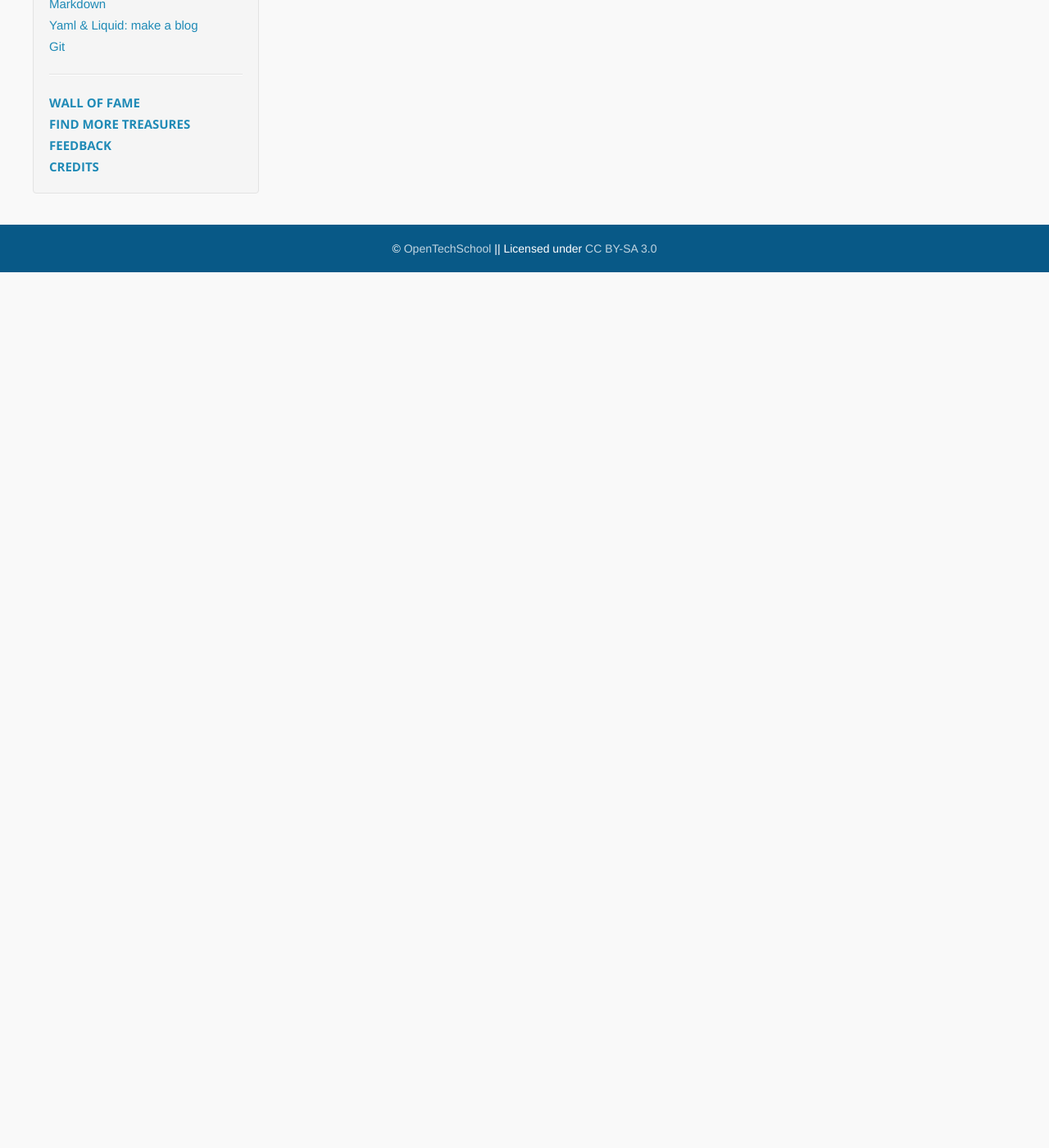
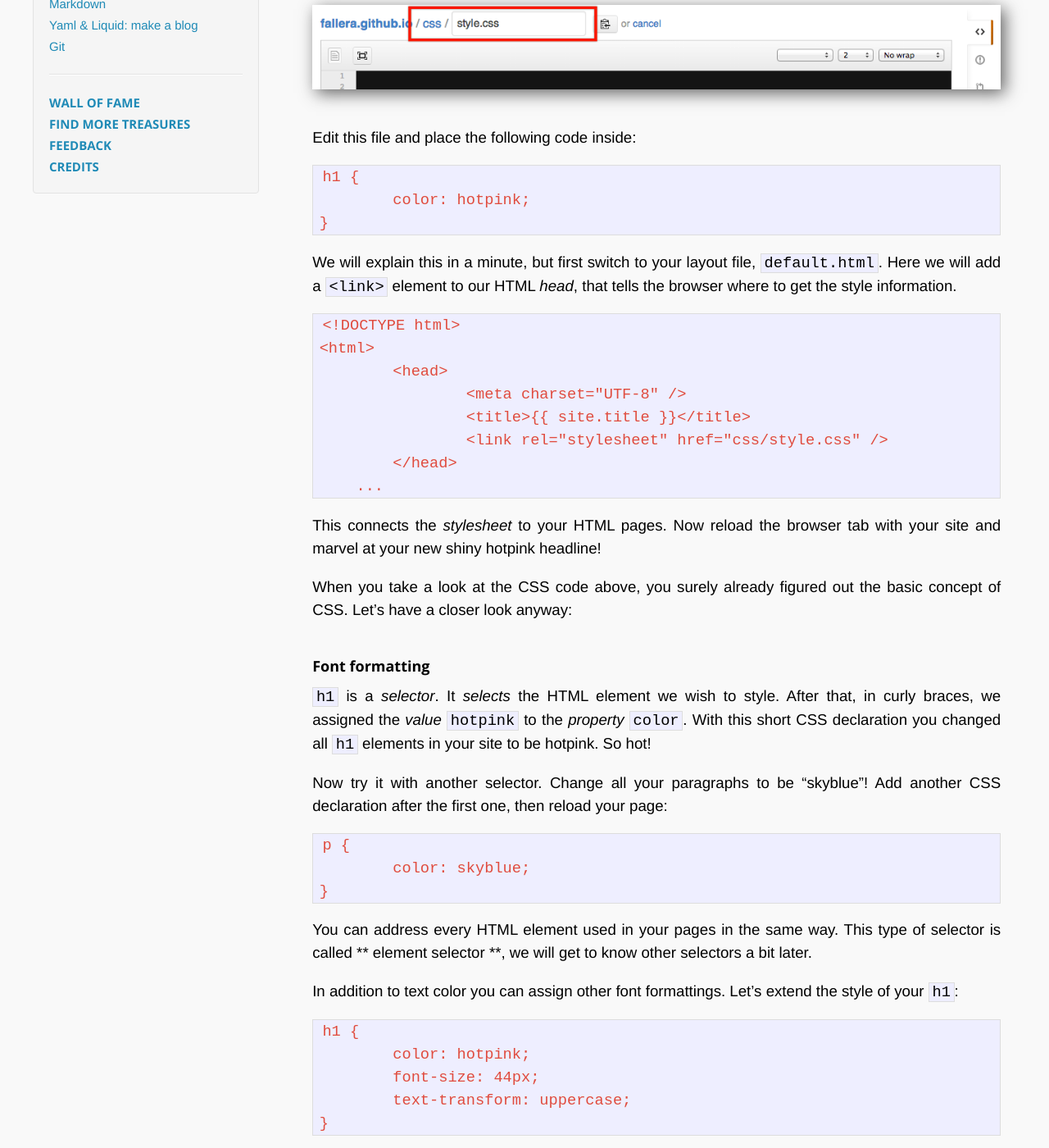
Before and after one commit to afknapping/github-from-scratch, a Jekyll site: the page built from _posts/2007-11-01-css.md, in a window 1280 px wide and 1400 px high, scrolled down 772 px. Shown: the whole window at 82% size. Built offline with Jekyll 4.4.1, drawn with Linux system fonts in a browser that asks for light colours; Markdown is read by kramdown in place of the engine named in the settings; before the commit the page ends 1104 px from its top, so only the background shows below that; some of the changed text lies outside the part shown.

Commit message:
add first part of CSS chapter

```diff
--- a/_posts/2007-11-01-css.md
+++ b/_posts/2007-11-01-css.md
@@ -1,8 +1,81 @@
 ---
 layout: post
-title:  "CSS"
+title:  "Style your page with CSS"
 chapter: "two"
 ---
 
-- (see html for content ideas)
-- preprocessors (sass/less/compass)
+#todo: finish chapter
+
+
+At this point you have some files, containig beautifully structured HTML and pictures of cute cats. But that's not enough we say! Give it all some styling love.
+
+#### Challenge
+Use CSS to format texts and manipulate page layout.
+
+
+#### How to do it
+
+HTML is a language for structuring content. To control how our content looks, we use CSS (Cascading Style Sheets). First, you have to create a new file in your repository. Create the folder `css` and in it the file `style.css`.
+
+![]({{ site.baseurl }}/assets/images/css-1.png)
+
+Edit this file and place the following code inside:
+
+	h1 {
+		color: hotpink;
+	}
+
+We will explain this in a minute, but first switch to your layout file, `default.html`. Here we will add a `<link>` element to our HTML *head*, that tells the browser where to get the style information.
+
+	<!DOCTYPE html>
+	<html>
+		<head>
+			<meta charset="UTF-8" />
+			<title>{% raw %}{{ site.title }}{% endraw %}</title>
+			<link rel="stylesheet" href="css/style.css" />
+		</head>
+	    ...
+
+This connects the *stylesheet* to your HTML pages. Now reload the browser tab with your site and marvel at your new shiny hotpink headline!
+
+When you take a look at the CSS code above, you surely already figured out the basic concept of CSS. Let's have a closer look anyway:
+
+##### Font formatting
+
+`h1` is a *selector*. It *selects* the HTML element we wish to style. After that, in curly braces, we assigned the *value* `hotpink` to the *property* `color`. With this short CSS declaration you changed all `h1` elements in your site to be hotpink. So hot!
+
+Now try it with another selector. Change all your paragraphs to be "skyblue"! Add another CSS declaration after the first one, then reload your page:
+
+	p {
+		color: skyblue;
+	}
+
+You can address every HTML element used in your pages in the same way. This type of selector is called ** element selector **, we will get to know other selectors a bit later.
+
+In addition to text color you can assign other font formattings. Let's extend the style of your `h1`:
+
+	h1 {
+		color: hotpink;
+		font-size: 44px;
+		text-transform: uppercase;
+	}
+
+The different declarations you just added are quite self-explanatory. Keep an eye on the colons between the property name and value, and on the semi-colon at the end of each declaration.
+
+#### If you have a peer
+To recap some of the things you learned today, you could now take a look at your peer's repository and play with his CSS. Let's make his page more colorful!
+
+
+##### Borders and Margins
+
+todo
+
+
+##### Positioning
+
+todo
+
+
+##### Where to go from here
+- ask your coach
+- give links to css reference / online courses
```
Also changed, not shown: assets/images/css-1.png (added).
